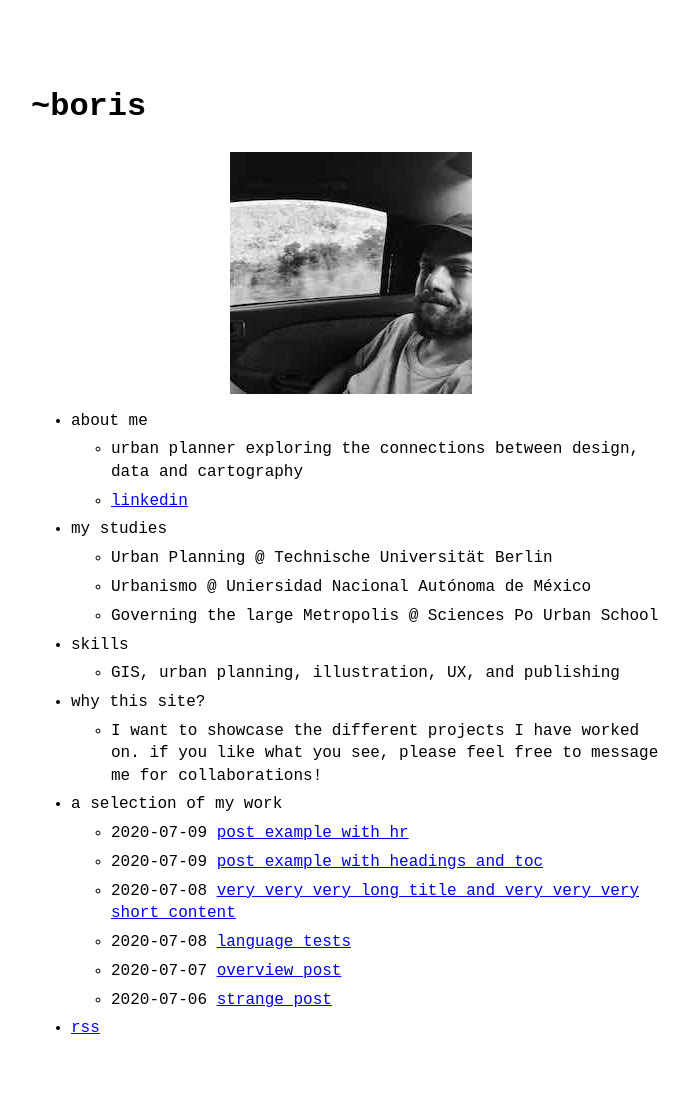
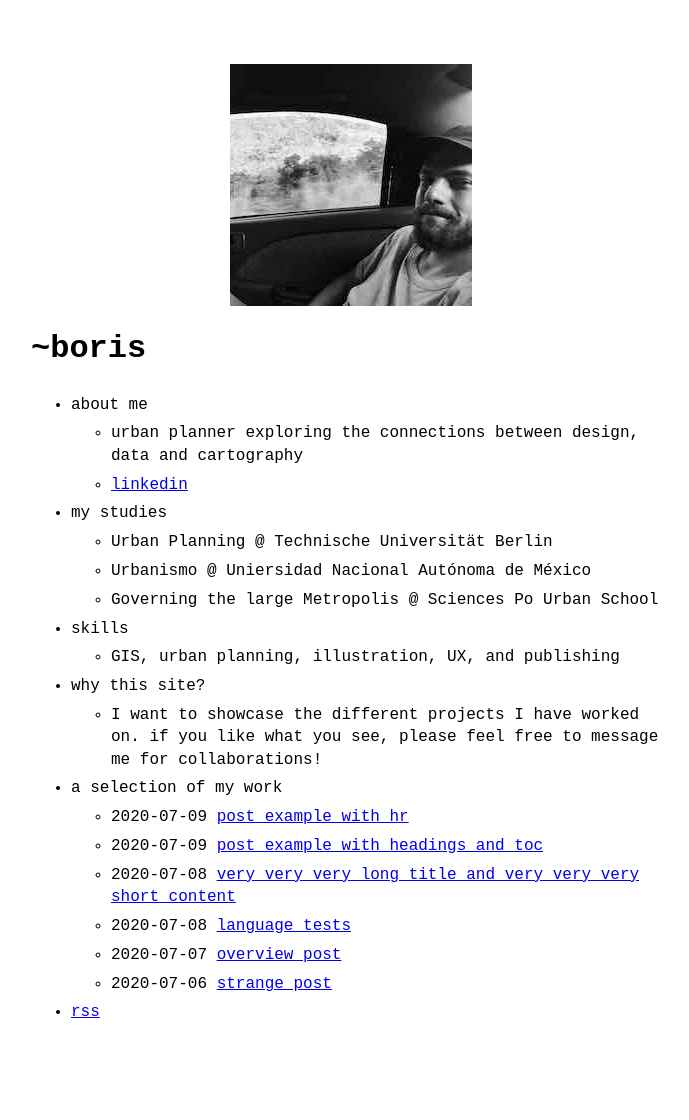
Before and after one commit to bkgn/bkgn.github.io, a Jekyll site: the page built from index.md, in a window 1280 px wide. Shown: the whole page, without its empty margins (289-978 px from the left). Built offline with Jekyll 4.4.1, drawn with Linux system fonts in a browser that asks for light colours.

Commit message:
Update home.html

```diff
--- a/_layouts/home.html
+++ b/_layouts/home.html
@@ -2,8 +2,8 @@
 layout: default
 ---
 <header>
+  <img src="https://github.com/bkgn/bkgn.github.io/blob/12819a8c188052942f40ac261eaee0afc10c878c/IMG_4677.jpg"/>
   <h1>{{ site.title }}</h1>
-    <img src="https://github.com/bkgn/bkgn.github.io/blob/12819a8c188052942f40ac261eaee0afc10c878c/IMG_4677.jpg"/>
   {%-if site.theme_config.show_description-%}
     <p>{{ site.description }}</p>
   {%-endif-%}
```
